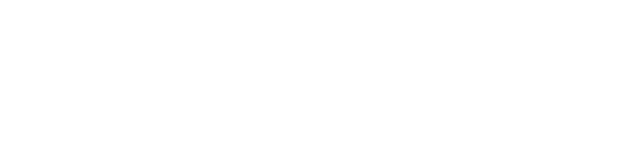
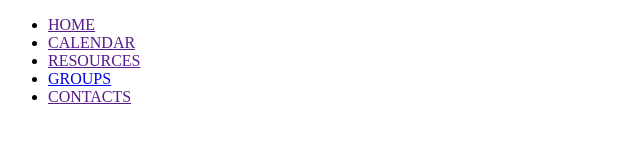
Before and after one commit to Binamin-hussein100/STUDENT-ASSISTANT, a plain HTML site: page answers.html in a window 1280 px wide. Shown: the whole page, without its empty margins (0-640 px from the left). Drawn offline with Linux system fonts and the light colour scheme.

Commit message:
Add navigation bar

```diff
--- a/answers.html
+++ b/answers.html
@@ -10,6 +10,21 @@
 
     <div class="bodyContainer">
 
+                <!-- NAVIGATION -->
+                <div class="navContainer">
+                    <nav>
+                        <ul>
+
+                            <li><a href="">HOME</a> </li>
+                            <li><a href="">CALENDAR</a> </li>
+                            <li><a href="">RESOURCES</a> </li>
+                            <li><a href="groups.html" target="_self">GROUPS</a> </li>
+                            <li><a href="">CONTACTS</a> </li>
+
+                        </ul>
+                    </nav>
+                </div>
+
     </div>
 
 </body>
```
